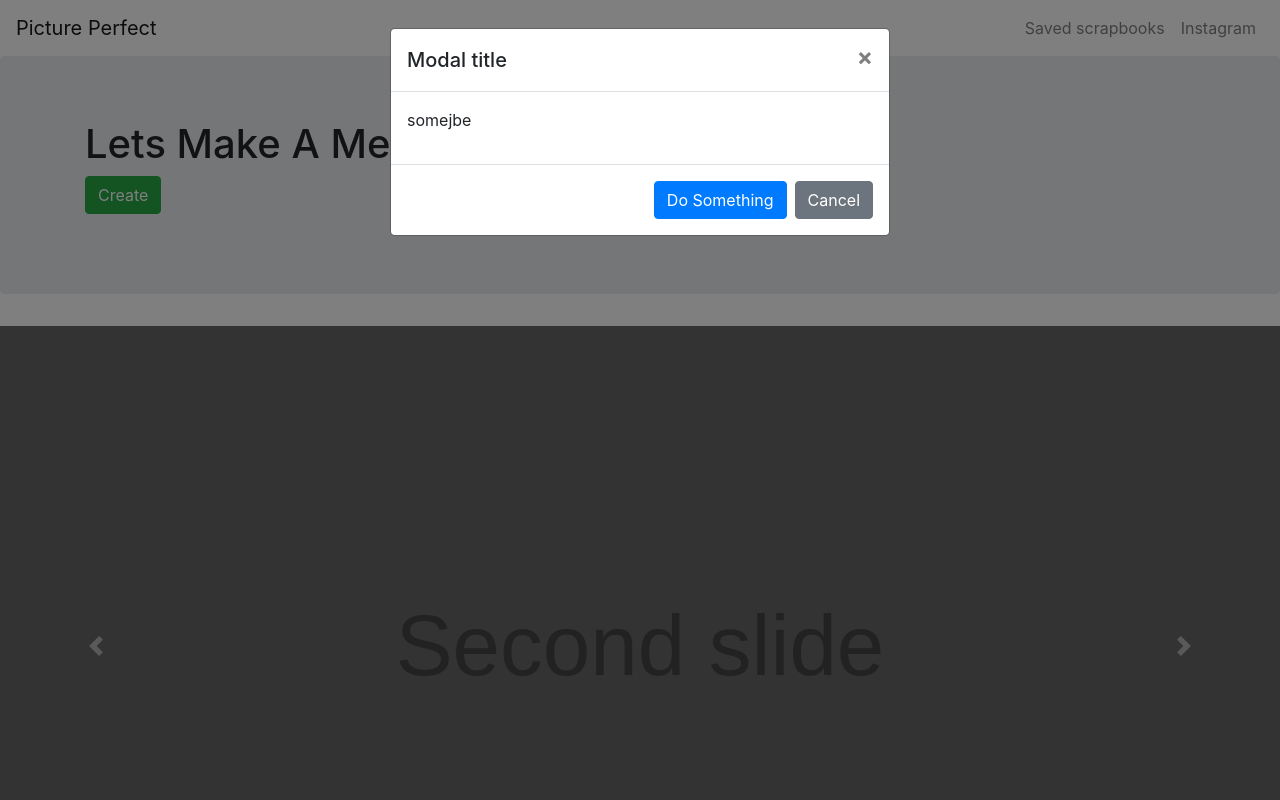
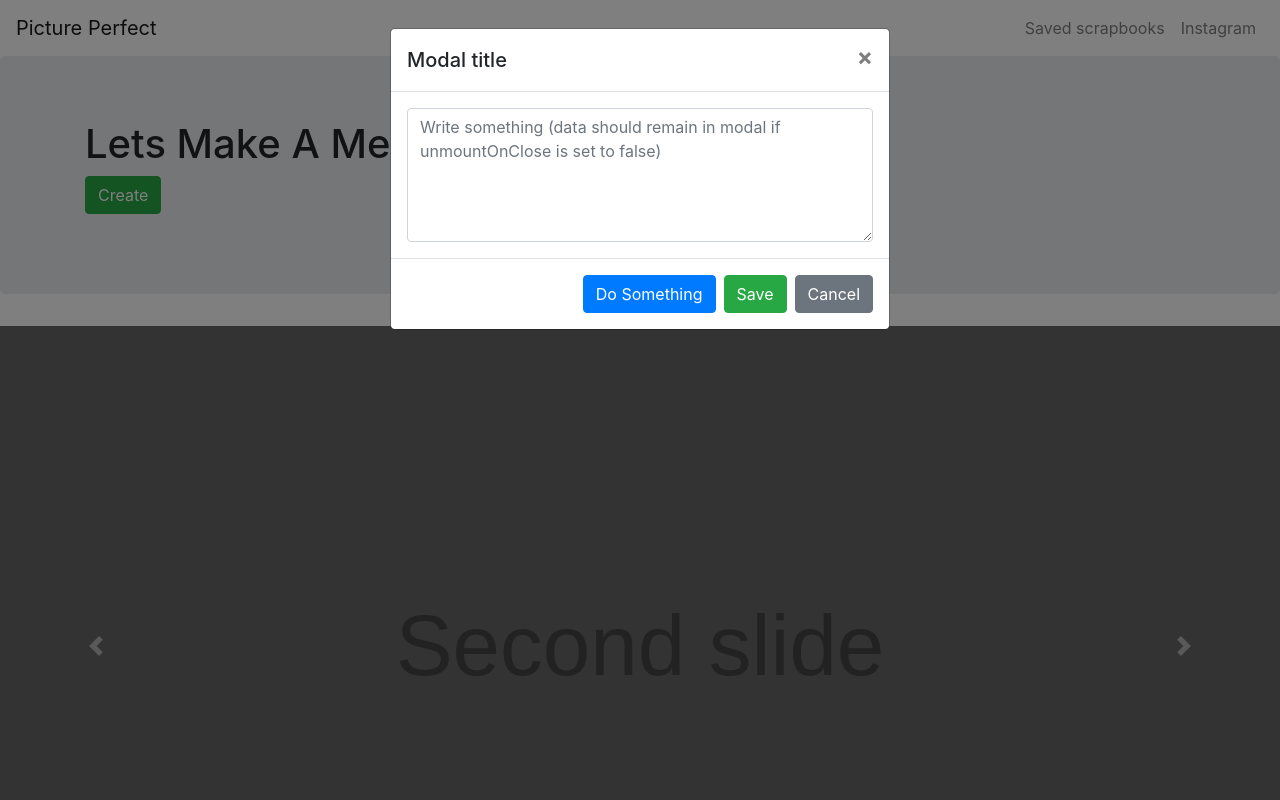
Before and after one commit to UPenn-final-project/picture-Perfect, a React (Create React App) app: page / in a window 1280 px wide. Both pictures are taken after a click on the link "Create". Shown: the top 800 px of the page. Built offline with nearby package versions, Linux system fonts and the light colour scheme.

Commit message:
save button

```diff
--- a/src/components/AddTempModal.js
+++ b/src/components/AddTempModal.js
@@ -13,10 +13,11 @@ render(){
             <ModalHeader toggle={this.props.toggle}>Modal title</ModalHeader>
 
             <ModalBody>
-                <p>somejbe</p>
+            <Input type="textarea" placeholder="Write something (data should remain in modal if unmountOnClose is set to false)" rows={5} />
                 </ModalBody>
             <ModalFooter>
                 <Button color="primary" onClick={this.props.toggle}>Do Something</Button>{' '}
+                <Button color="success" onClick={this.props.toggle}>Save</Button>{' '}
                 <Button color="secondary" onClick={this.props.toggle}>Cancel</Button>
             </ModalFooter>
         </Modal>
```
